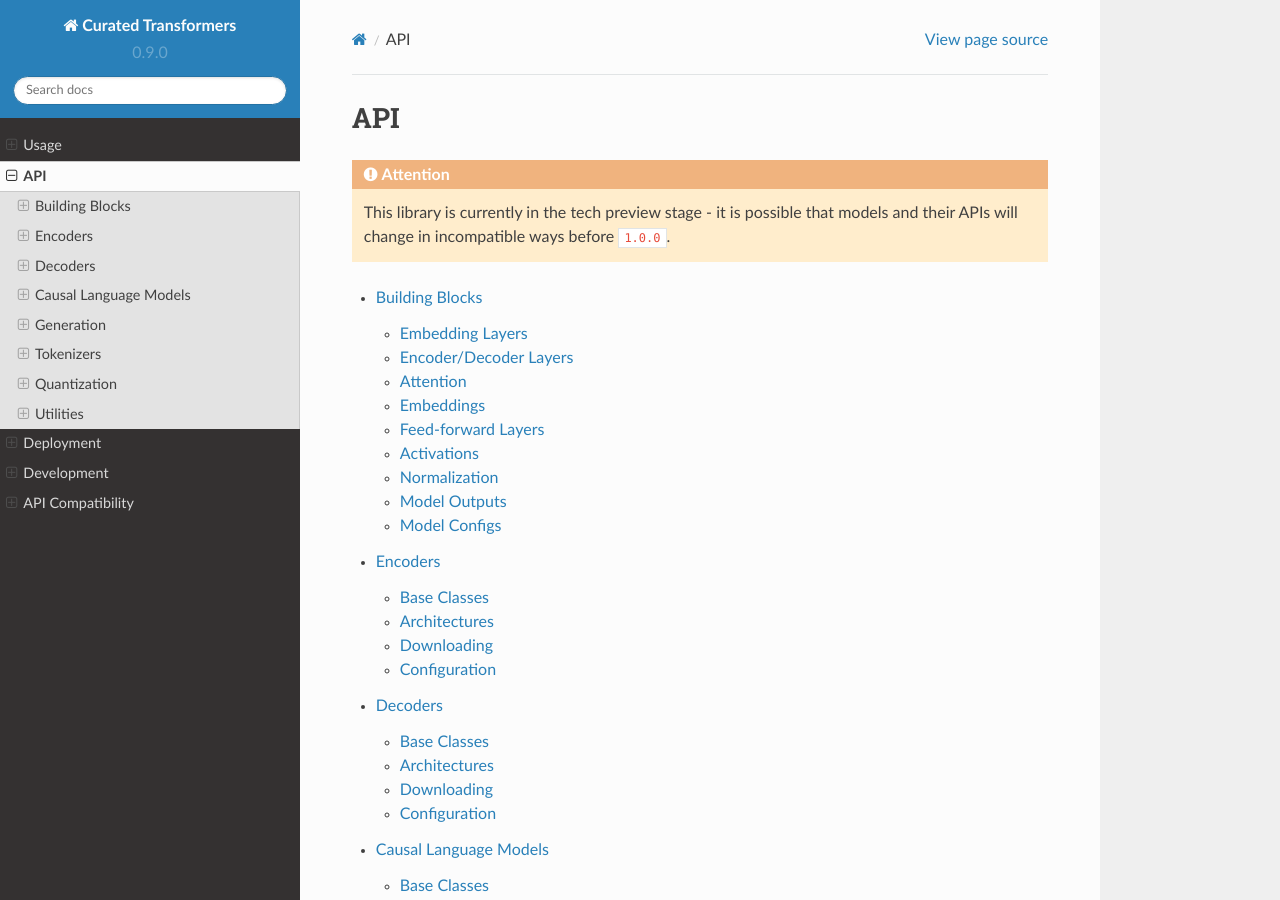
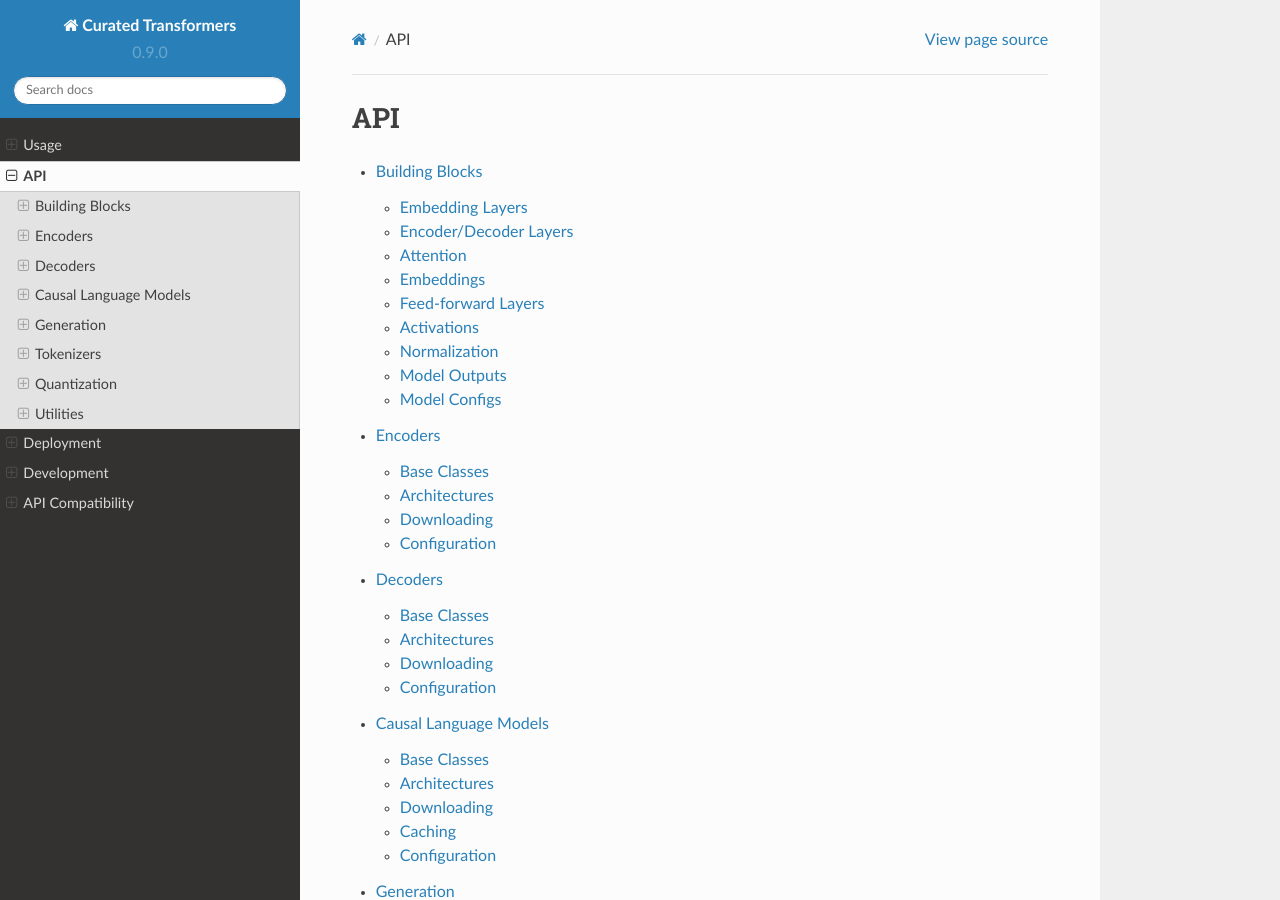
Before and after one commit to explosion/curated-transformers, a Sphinx documentation site: the page built from docs/source/api.rst, in a window 1280 px wide and 900 px high. Built offline with Sphinx 7.4.7 and the Read the Docs theme 2.0.0, drawn with Linux system fonts in a browser that asks for light colours.

Commit message:
Remove another tech preview notice

```diff
--- a/docs/source/api.rst
+++ b/docs/source/api.rst
@@ -1,9 +1,5 @@
 API
 ===
-
-.. attention::
-   This library is currently in the tech preview stage - it is possible that models
-   and their APIs will change in incompatible ways before ``1.0.0``.
 
 .. toctree::
    :maxdepth: 2
```
